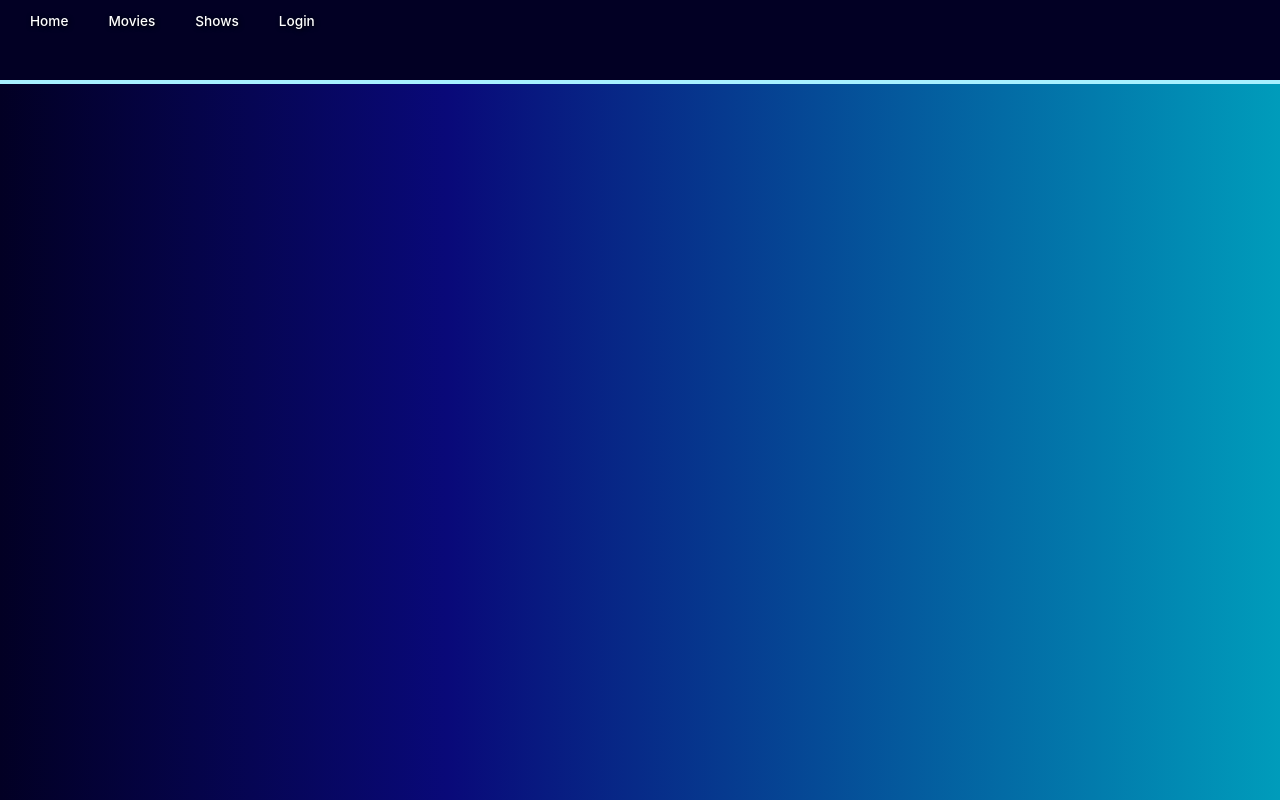
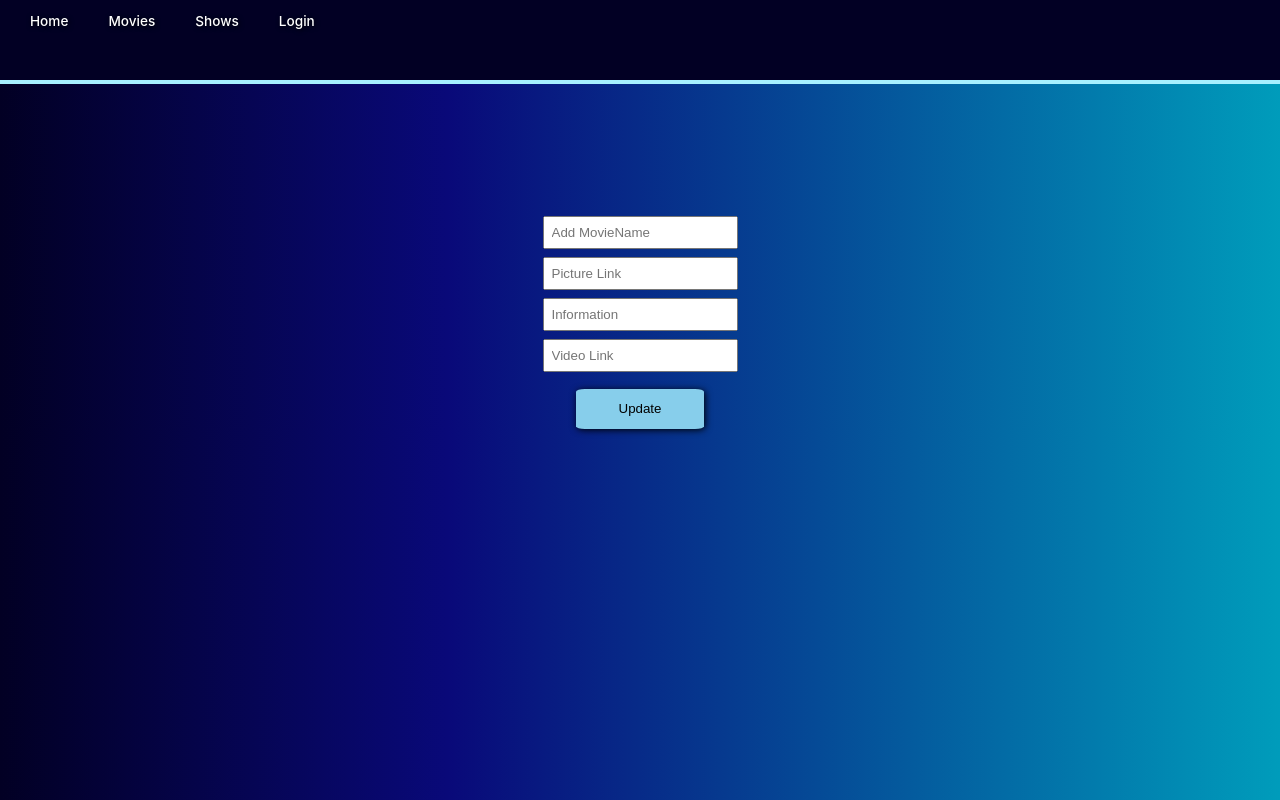
Before and after one commit to EOGames/VideoStreamerLattest, a React (Create React App) app in the folder frontend/: page /editshow/1 in a window 1280 px wide. Built offline with nearby package versions, Linux system fonts and the light colour scheme; no server answers.

Commit message:
Completed Project

```diff
--- a/frontend/src/App.js
+++ b/frontend/src/App.js
@@ -1,10 +1,13 @@
 import { Route, Routes } from "react-router-dom";
 import Topbar from "./components/Topbar";
-import Movies from "./movieStuff/Movies";
+import Movies from "./components/Movies";
 import Login from "./Login";
 import ShowMovieDatabase from "./movieStuff/ShowMovieDatabase";
 import AddMovie from './movieStuff/AddMovie';
 import EditMovie from "./movieStuff/EditMovie";
+import ShowShowDatabase from "./showStuff/ShowShowDatabase";
+import AddShow from "./showStuff/AddShow";
+import EditShow from "./showStuff/EditShow";
 
 function App() {
   return (
@@ -14,13 +17,19 @@ function App() {
       <Routes>
         <Route path="/" element ={<h1> Home</h1>}> </Route>
         <Route path="/movies" element ={<Movies linkDataToGet = {'http://localhost:5100/getMoviedata'}/>}> </Route>
-        <Route path="/shows" element ={<h1> Shows</h1>}> </Route>
+        <Route path="/shows" element ={<Movies linkDataToGet = {'http://localhost:5100/getShowsData'}/>}> </Route>
         <Route path="/login" element ={<Login />}> </Route>
 
         <Route path="/logout" element ={<h1>Logout</h1>}> </Route>
         <Route path="/moviedatabase" element ={<ShowMovieDatabase />}> </Route>
+        <Route path="/showdatabase" element ={<ShowShowDatabase/>}> </Route>
+
+
         <Route path="/addMovie" element ={<AddMovie/>}> </Route>
         <Route path="/edit/:id" element ={<EditMovie/>}> </Route>
+
+        <Route path="/addShow" element ={<AddShow/>}> </Route>
+        <Route path="/editshow/:id" element ={<EditShow/>}> </Route>
       </Routes>
 
     </div>
--- a/frontend/src/movieStuff/Movies.js
+++ b/frontend/src/components/Movies.js
@@ -1,4 +1,4 @@
-import MovieList from '../components/MovieList';
+import MovieList from './MovieList';
 
 const Movies = (props)=>
 {
--- a/frontend/src/components/Topbar.js
+++ b/frontend/src/components/Topbar.js
@@ -23,6 +23,7 @@ const Topbar = () => {
                     auth ?
                         <>
                             <li><Link to={'/moviedatabase'}>Movie Database</Link></li>
+                            <li><Link to={'/showdatabase'}>Show Database</Link></li>
                             <li><Link onClick={LogOut} to={'/'}>Logout</Link></li>
                         </>
                         :
--- /dev/null
+++ b/frontend/src/showStuff/AddShow.js
@@ -0,0 +1,40 @@
+import axios from "axios";
+import { useNavigate } from "react-router-dom";
+const { useState } = require("react");
+
+const AddShow = ()=>
+{
+   const [name,SetName] = useState('');
+   const [pic,SetPic] = useState('');
+   const [info,SetInfo] = useState('');
+   const [link,SetLink] = useState('');
+    const navigate = useNavigate();
+
+    async function AddData()
+   {
+        let data = await axios(
+            {
+                method:'post',
+                url:'http://localhost:5100/addShow',
+                data:{
+                        name:name,
+                        pic:pic,
+                        info:info,
+                        link:link
+                    }
+            });
+        console.log(data);
+        navigate('/showdatabase');
+   }
+
+    return(
+        <div className="addmenuHolder">
+            <input type="text" value={name} onChange = {(e)=> SetName(e.target.value)} className="addMenu" placeholder="Add ShowName" />
+            <input type="text" value={pic} onChange ={(e)=> SetPic(e.target.value)} className="addMenu" placeholder="Picture Link" />
+            <input type="text" value={info} onChange ={(e)=> SetInfo(e.target.value)} className="addMenu" placeholder="Information" />
+            <input type="text" value={link} onChange={(e)=> SetLink (e.target.value)} className="addMenu" placeholder="Video Link" />
+            <button className ="add_button" type="submit" onClick={AddData}>Submit</button>
+        </div>
+    );
+}
+export default AddShow;
--- /dev/null
+++ b/frontend/src/showStuff/EditShow.js
@@ -0,0 +1,55 @@
+import axios from "axios";
+import { useNavigate, useParams } from "react-router-dom";
+const { useState, useEffect } = require("react");
+
+const EditShow = ()=>
+{
+   const [name,SetName] = useState('');
+   const [pic,SetPic] = useState('');
+   const [info,SetInfo] = useState('');
+   const [link,SetLink] = useState('');
+    const navigate = useNavigate();
+   const {id} = useParams();
+
+   useEffect(()=>
+   {
+        GetDataById();
+   },[]);
+   async function GetDataById()
+    {
+        let data = await axios.get(`http://localhost:5100/findShowById/${id}`)
+        data = data.data;
+
+        SetName(data.name);
+        SetPic(data.pic);
+        SetInfo(data.info);
+        SetLink(data.link);
+
+       console.log(data);
+    }
+
+    async function UpdateData()
+   {
+        let data = await axios.put(`http://localhost:5100/updateShow/${id}`,
+                    {
+                        name:name,
+                        pic:pic,
+                        info:info,
+                        link:link
+                    }
+            );
+        console.log(data);
+        navigate('/showdatabase');
+   }
+
+    return(
+        <div className="addmenuHolder">
+            <input type="text" value={name} onChange = {(e)=> SetName(e.target.value)} className="addMenu" placeholder="Add MovieName" />
+            <input type="text" value={pic} onChange ={(e)=> SetPic(e.target.value)} className="addMenu" placeholder="Picture Link" />
+            <input type="text" value={info} onChange ={(e)=> SetInfo(e.target.value)} className="addMenu" placeholder="Information" />
+            <input type="text" value={link} onChange={(e)=> SetLink (e.target.value)} className="addMenu" placeholder="Video Link" />
+            <button className ="add_button" type="submit" onClick={UpdateData}>Update</button>
+        </div>
+    );
+}
+export default EditShow;
--- /dev/null
+++ b/frontend/src/showStuff/ShowShowDatabase.js
@@ -0,0 +1,80 @@
+import { useEffect, useState } from "react";
+import axios from 'axios';
+import { useNavigate } from "react-router-dom";
+import { Link } from "react-router-dom";
+
+const ShowShowDatabase = ()=>
+{
+    const [shows,SetShows] = useState([]);
+    const navigate = useNavigate();
+
+    useEffect(()=>
+    {
+        GetShowData();
+    });
+
+    async function GetShowData()
+    {
+        let data = await axios.get('http://localhost:5100/getShowsData');
+       // console.log(data);
+        data = data.data;
+        SetShows(data);
+    }
+
+    async function Delete(id)
+    {
+        let result = await axios.delete (`http://localhost:5100/deleteShow/${id}`);
+        console.log("Delete Pressed "+id);
+        console.log(result);
+    }
+
+    function Edit (id)
+    {
+        navigate(`/editshow/${id}`);
+        console.log("Edit Pressed on  Id "+id);
+    }
+
+    return (
+
+            <>
+                <Link to={'/addShow'} className="addNewBtn" type="submit">Add New</Link>
+        <div className="tableHolder">
+
+            <table>
+                <thead>
+                    <tr>
+                        <th>No</th>
+                        <th>Name</th>
+                        <th>Picture</th>
+                        <th>Info</th>
+                        <th>Video</th>
+                        <th colSpan={2}>Actions</th>
+                    </tr>
+                </thead>
+                <tbody>
+                    {
+                        shows.map((m,index)=>
+
+                            <tr key={'show_'+index}>
+                                <td>{index}</td>
+                                <td>{m.name}</td>
+                                <td>{m.pic}</td>
+                                <td>{m.info}</td>
+                                <td>{m.link}</td>
+                                <td>
+                                    <button onClick={()=> Edit(m._id)} type="submit">Edit</button>
+                                </td>
+                                <td>
+                                    <button onClick={()=>Delete(m._id)} type="submit">Delete</button>
+                                </td>
+                            </tr>
+                        )
+                    }
+                </tbody>
+            </table>
+        </div>
+        </>
+
+    );
+}
+export default ShowShowDatabase;
```
